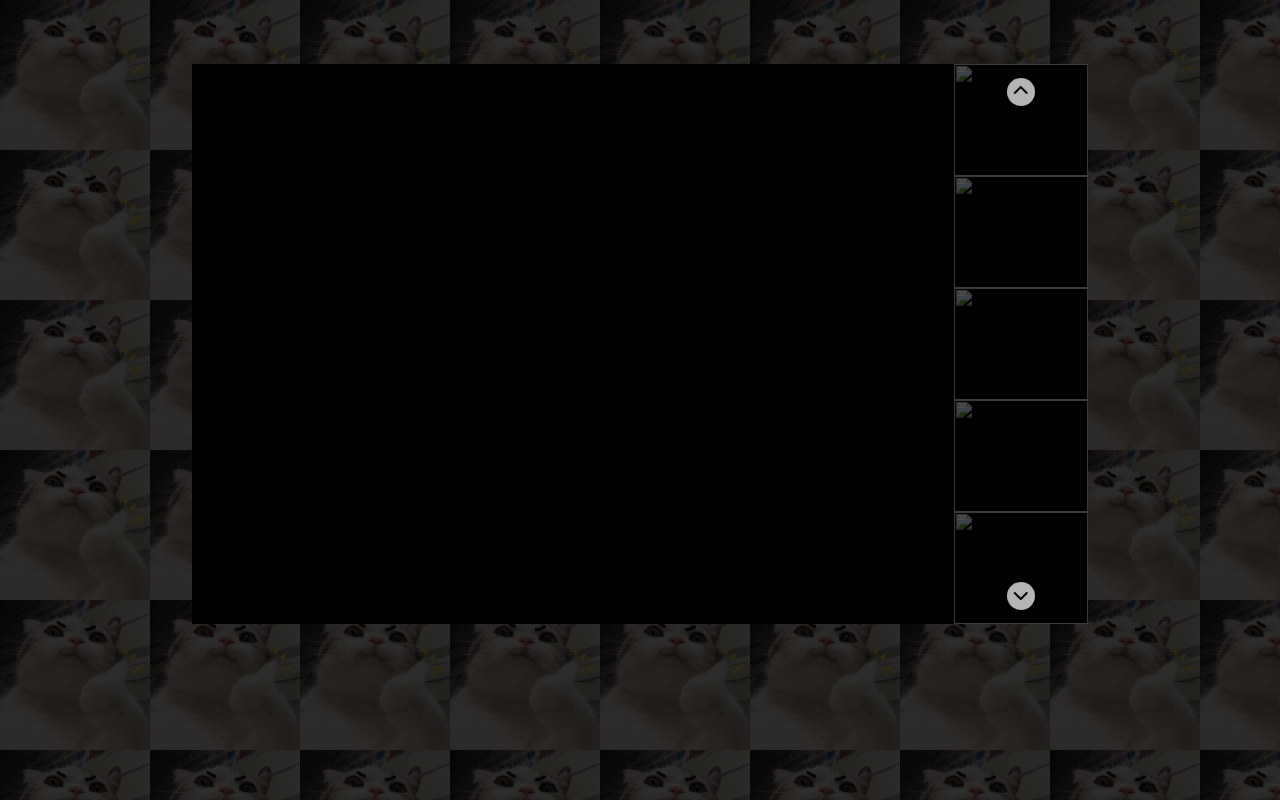
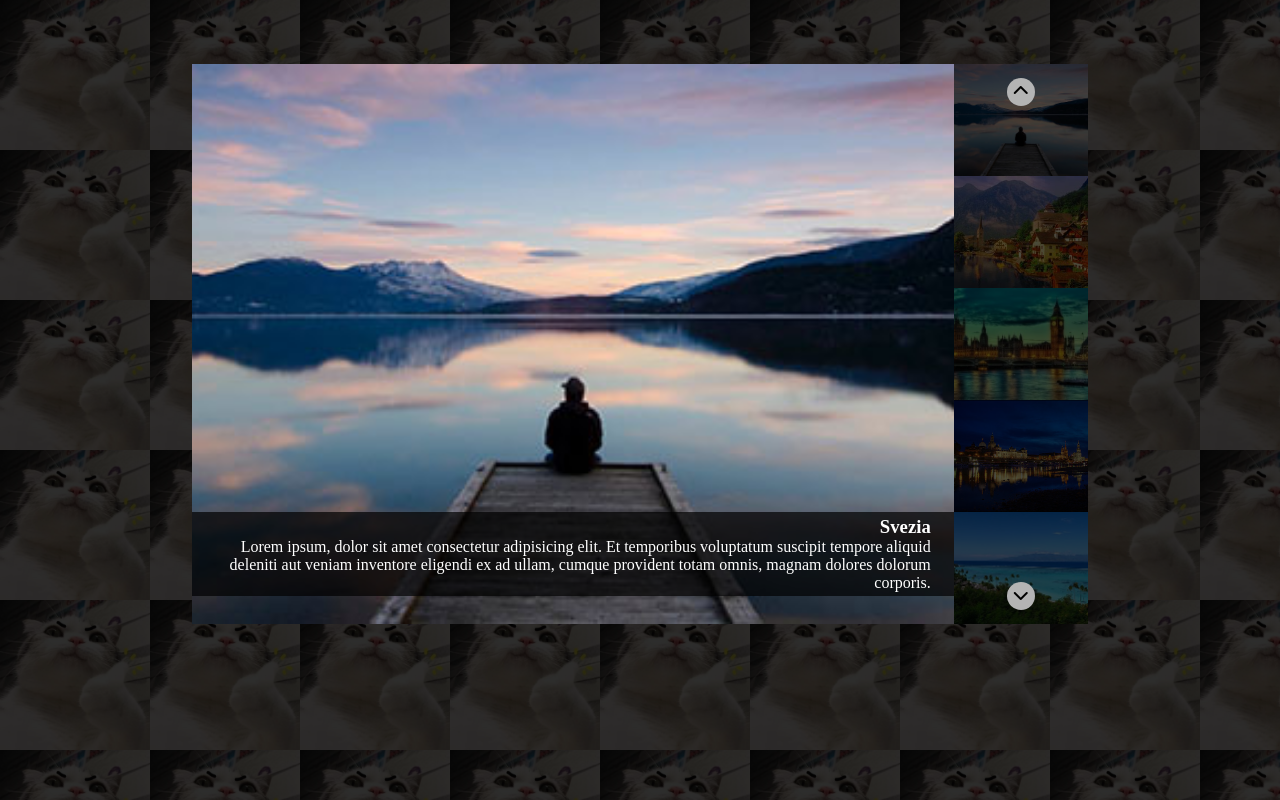
Before and after one commit to AlessandraMarusi/js-array-objects-carousel, a plain HTML site: page index.html in a window 1280 px wide. Drawn offline with Linux system fonts and the light colour scheme.

Commit message:
Script Sostituzione con Array oggetti fatta

```diff
--- a/css/style.css
+++ b/css/style.css
@@ -22,7 +22,6 @@ body {
     background-color: black;
 }
 .slide {
-    /* display: none; */
     position: absolute;
     top: 0;
     left: 0%;
@@ -34,7 +33,6 @@ body {
 }
 
 .slide.active {
-    /* display: block; */
     visibility: visible;
     opacity: 1;
 }
--- a/index.html
+++ b/index.html
@@ -69,7 +69,7 @@
 
         </div>
     </div> -->
-
+    <div class="container"></div>
 
 
     <script src="js/script.js"></script>
--- a/js/script.js
+++ b/js/script.js
@@ -47,9 +47,7 @@ const items = [
     }
 ]
 
-const container = document.createElement("div");
-container.classList.add("container")
-document.body.appendChild(container);
+const container = document.querySelector(".container");
 
 const slideContainer = document.createElement("div");
 slideContainer.classList.add("slideContainer")
@@ -78,47 +76,26 @@ downContainer.append(downArrow)
 for (let i = 0; i < items.length; i++) {
     const slide = document.createElement("div");
     slide.classList.add("slide")
-    slide.innerHTML = `<div class="slide">
-                                <img src="${items[i].immagine}" alt="Img">
-                                <div class="slideText">
-                                    <h3>${items[i].title}</h3>
-                                    <span>${items[i].text}</span>
-                                </div>
-                            </div>`
-    /* const slide = document.createElement("div");
-    slide.classList.add("slide") */
+    slide.innerHTML = `<img src="${items[i].immagine}" alt="Img">
+                        <div class="slideText">
+                            <h3>${items[i].title}</h3>
+                            <span>${items[i].text}</span>
+                        </div> `
     slideContainer.append(slide)
-
-    /* const image = document.createElement("img");
-    image.setAttribute("src", items[i]);
-    slide.append(image) */
-
     if (i == 0) {
         slide.classList.add("active")
     }
-
-    /* const slideText = document.createElement("div");
-    slideText.classList.add("slideText")
-    slide.append(slideText)
-
-    const title = document.createElement("h3");
-    slideText.append(title)
-    title.innerHTML = titleArray[i];
-
-    const text = document.createElement("span");
-    slideText.append(text)
-    text.innerHTML = textArray[i]; */
-
     const col = document.createElement("div");
     col.classList.add("col")
     row.append(col)
     const colImage = document.createElement("img");
-    colImage.setAttribute("src", items[i]);
+    colImage.setAttribute("src", items[i].immagine);
     col.append(colImage)
 }
 /* SLIDER FRECCE */
 let currentIndex = 0;
 const slideArray = document.getElementsByClassName("slide");
+const colArray = document.getElementsByClassName("col");
 const down = document.getElementById("down")
 down.addEventListener("click", function () {
     slideArray[currentIndex].classList.remove("active");
```
